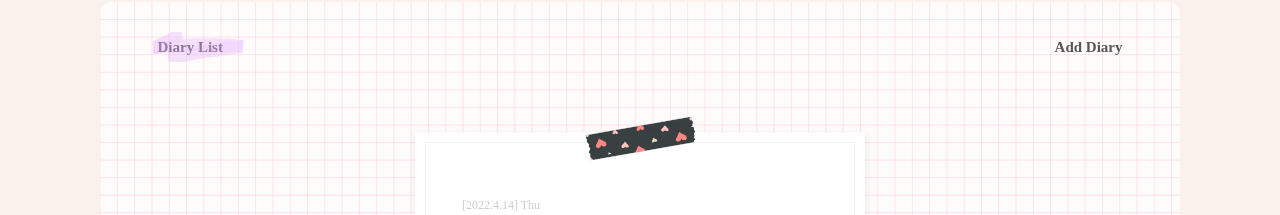
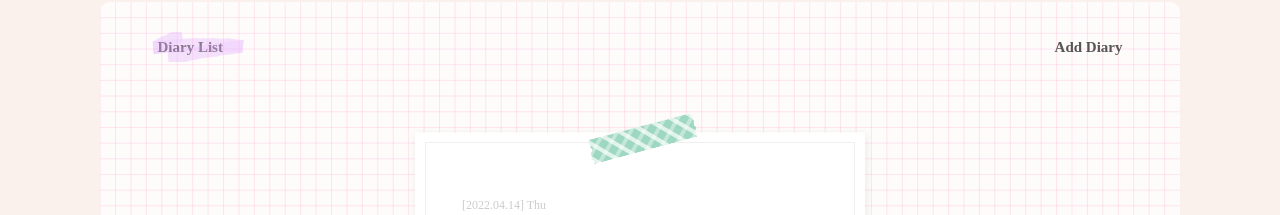
Before and after one commit to hotteokButler/haru-diary-app, a React (Create React App) app: page /main/myDiary in a window 1280 px wide. Shown: the part 178-393 px from the top of the page. Built offline with nearby package versions, Linux system fonts and the light colour scheme; no server answers; sample sign-in values are in the browser's storage; a web font is replaced by a local one.

Commit message:
Fix : 생성 날짜 변환 코드 수정

```diff
--- a/src/common/shareStyle.ts
+++ b/src/common/shareStyle.ts
@@ -1,5 +1,5 @@
 import styled from 'styled-components';
-import defaultMaskTapeR from '../images/tape9.png';
+import defaultMaskTapeR from '../images/tape11.png';
 
 export const MainBoard = styled.section<{ bgPattern?: string }>`
   position: relative;
@@ -8,7 +8,8 @@ export const MainBoard = styled.section<{ bgPattern?: string }>`
   padding: 2em;
   border-radius: 10px;
   background-color: rgba(255, 255, 255, 0.8);
-  background-size: cover;
+  background-repeat: repeat;
+  background-size: auto;
   background-image: url(${(props) => props.bgPattern});
 `;
 
--- a/src/components/diary/diary_card.tsx
+++ b/src/components/diary/diary_card.tsx
@@ -27,8 +27,8 @@ const CardFrame = styled.div`
 const CardMasking = styled(CalanderMaskingL)`
   width: 110px;
   left: 50%;
-  top: -20px;
-  transform: rotate(-190deg) translateX(50%);
+  top: -25px;
+  transform: rotate(-195deg) translateX(50%);
 `;
 
 const CardImg = styled.figure`
@@ -98,14 +98,14 @@ const DiaryCard = ({
   text,
   freeMemo,
 }: IData) => {
+  //
   const [parsedDate, setParsedDate] = useState<string | number>();
 
   const parseDate = (getDate: number) => {
     const date = new Date(getDate);
-    const dateArr = date.toString().split(' ').slice(0, 4);
-    const formatedDate = `[${dateArr[3]}.${date.getMonth() === 11 ? 12 : date.getMonth() + 1}.${
-      dateArr[2]
-    }]  ${dateArr[0]}`;
+    const convertedDay = date.toString().split(' ')[0];
+    const convertedDate = date.toISOString().slice(0, 10).split('-').join('.');
+    const formatedDate = `[${convertedDate}]  ${convertedDay}`;
     setParsedDate(formatedDate);
   };
 
--- a/src/router/myDiary.tsx
+++ b/src/router/myDiary.tsx
@@ -1,6 +1,7 @@
 import { useState } from 'react';
 import styled from 'styled-components';
 import { MainBoard } from '../common/shareStyle';
+import DiaryEditForm from '../components/diary/diary_edit_from';
 import DiaryList from '../components/diary/diary_list';
 import bg_pattern from '../images/bg_pattern.svg';
 import maker_purple from '../images/marker/marker_purple.png';
@@ -68,6 +69,7 @@ const MyDiary = () => {
         </DiaryToggleButton>
       </DiaryToggleBtns>
       {diaryListBtn && <DiaryList />}
+      {diaryAddBtn && <DiaryEditForm />}
     </MainBoard>
   );
 };
```
